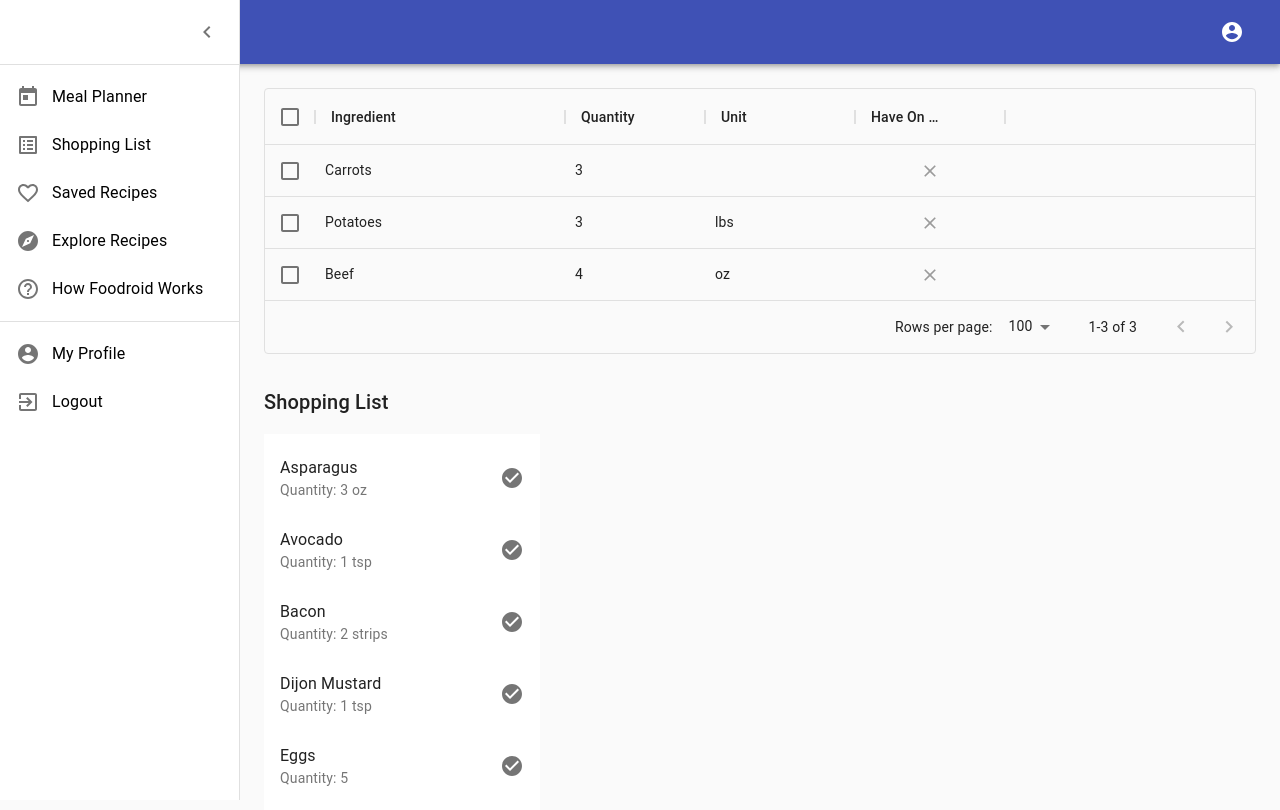
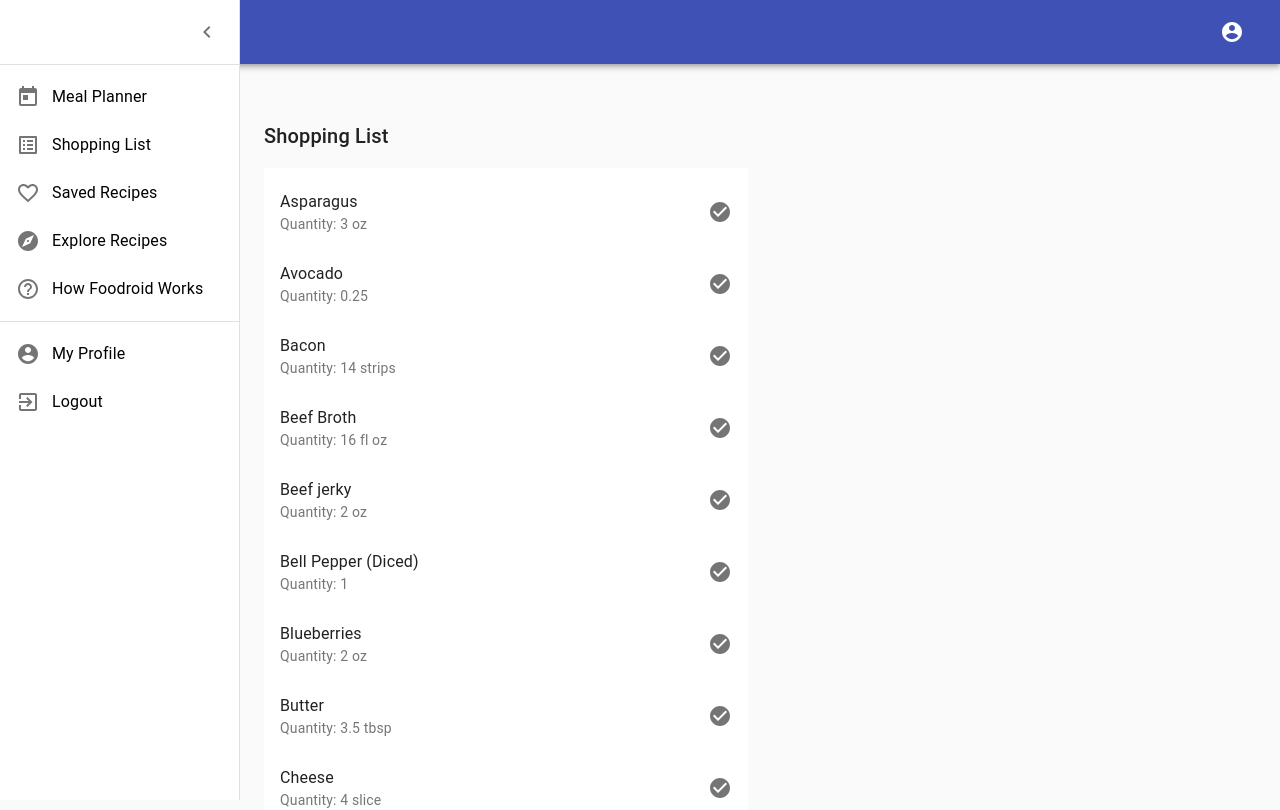
Before and after one commit to gage117/meal-planner, a React (Create React App) app in the folder client/: page /shopping-list in a window 1280 px wide. Shown: the top 810 px of the page. Built offline with nearby package versions, Linux system fonts and the light colour scheme.

Commit message:
Implemented mock data

```diff
--- a/client/src/pages/ShoppingList/index.js
+++ b/client/src/pages/ShoppingList/index.js
@@ -8,14 +8,23 @@ import {
     ListItemText,
     ListItemSecondaryAction,
     IconButton,
+    Box,
 } from '@material-ui/core';
 import { DataGrid } from '@material-ui/data-grid';
+import clsx from 'clsx';
 import { CheckCircle as CheckCircleIcon } from '@material-ui/icons';
+
+// !!!
+import {template} from './Foodroid_Template';
 
 const useStyles = makeStyles((theme) => ({
     root: {
-      flexGrow: 1,
-      maxWidth: 300,
+      '& .onHand.true' : {
+          color: 'green'
+      },
+      '& .onHand.false' : {
+          color: 'red'
+      },
     },
     demo: {
       backgroundColor: theme.palette.background.paper,
@@ -24,171 +33,6 @@ const useStyles = makeStyles((theme) => ({
       margin: theme.spacing(4, 0, 2),
     },
   }));
-
-const mockPopulatedMealPlan = {
-    breakfasts: [
-        {
-        name: "Keto Egg Muffins",
-        instructions: [
-            "Write out step 1",
-            "Write out step 2",
-            "Write out step 3"
-        ],
-        mealOfTheDay: "Breakfast",
-        ingredients: [
-            {
-            name: "Sweet Potato",
-            quantity: 1,
-            unit: "",
-            },
-            {
-            name: "Grated Cheddar",
-            quantity: .25,
-            unit: "cup",
-            },
-            {
-            name: "Bacon",
-            quantity: 2,
-            unit: "strips",
-            },
-            {
-            name: "Eggs",
-            quantity: 1,
-            unit: "",
-            },
-            {
-            name: "Heavy Whipping Cream",
-            quantity: 1,
-            unit: "tbsp",
-            }
-        ],
-        tags: [
-            "egg",
-            "muffins",
-            "healthy",
-            "low-calorie",
-            "low-carb",
-            "low-fat",
-        ],
-        user: { _id: "" },
-        }
-    ],
-    lunches: [
-        {
-        name: "Tuna Lunch Salad",
-        instructions: [
-            "Write out step 1",
-            "Write out step 2",
-            "Write out step 3"
-        ],
-        mealOfTheDay: "Lunch",
-        ingredients: [
-            {
-            name: "Tuna (in brine)",
-            quantity: 1,
-            unit: "can",
-            },
-            {
-            name: "Olive Oil",
-            quantity: 1,
-            unit: "tsp",
-            },
-            {
-            name: "Spinach",
-            quantity: 1,
-            unit: "cup",
-            },
-            {
-            name: "Feta Cheese chunks",
-            quantity: .25,
-            unit: "cup",
-            },
-            {
-            name: "Dijon Mustard",
-            quantity: 1,
-            unit: "tsp",
-            },
-            {
-            name: "Avocado",
-            quantity: 1,
-            unit: "tsp",
-            }
-        ],
-        tags: [
-            "tuna",
-            "salad",
-            "healthy",
-            "low-calorie",
-            "low-carb",
-            "low-fat",
-        ],
-        user: { _id: "" },
-        }
-    ],
-    dinners: [
-        {
-        name: "Baked Salmon",
-        instructions: [
-            "Write out step 1",
-            "Write out step 2",
-            "Write out step 3"
-        ],
-        mealOfTheDay: "Dinner",
-        ingredients: [
-            {
-            name: "Salmon",
-            quantity: 4,
-            unit: "oz",
-            },
-            {
-            name: "Asparagus",
-            quantity: 3,
-            unit: "oz",
-            },
-            {
-            name: "Parmesan Cheese",
-            quantity: .25,
-            unit: "cup",
-            }
-        ],
-        tags: [
-            "salmon",
-            "asparagus",
-            "healthy",
-            "low-calorie",
-            "low-carb",
-            "low-fat",
-        ],
-        user: { _id: "" },
-        }
-    ],
-    snacks: [
-        {
-        name: "Hard Boiled Eggs",
-        instructions: [
-            "Write out step 1",
-            "Write out step 2",
-            "Write out step 3"
-        ],
-        mealOfTheDay: "Snack",
-        ingredients: [
-            {
-            name: "Eggs",
-            quantity: 4,
-            unit: "",
-            }
-        ],
-        tags: [
-            "eggs",
-            "healthy",
-            "low-calorie",
-            "low-carb",
-            "low-fat",
-        ],
-        user: { _id: "" },
-        }
-    ]
-}
 
 const rows = [
     { id:1, ingredient: 'Carrots', quantity: 3, unit: "" },
@@ -200,47 +44,56 @@ const rows = [
     { field: 'id', headerName: 'ID', hide: true },
     { field: 'ingredient', headerName: 'Ingredient', width: 250 },
     { field: 'quantity', headerName: 'Quantity', width: 140 },
-    { field: 'unit', headerName: 'Unit', width: 150 },
-    { field: 'haveOnHand', headerName: 'Have On Hand', type: 'boolean', isEditable: true, width: 150 },
+    { field: 'unit', headerName: 'Unit', width: 130 },
+    { field: 'haveOnHand', headerName: 'Have On Hand', type: 'boolean', editable: true, width: 150,
+        cellClassName: (params) => {
+            clsx('onHand', {
+                false: !params.value,
+                true: !!params.value,
+            })
+        },
+    },
   ];
 
 function reduceIngredients(mealPlan) {
     const ingredientTotals = {};
-    // Go over each meal of the day
-    Object.values(mealPlan).map(mealArray => {
-        console.log(mealArray);
+    let idIncrementer = 0;
+    // Go over each meal of the day\
+    Object.values(mealPlan.meals).map(mealArray => {
         // Go over each meal in that array
+        console.log("MealArray: ", mealArray);
         mealArray.map(meal => {
-            console.log(meal);
+            console.log("Meal: ", meal);
             // Go over each ingredient in that meal
-            meal.ingredients.forEach(ingredient => {
+            meal.ingredients.map((ingredient) => {
                 // TODO: Implement unit conversion
                 if (ingredientTotals[ingredient.name] && ingredientTotals[ingredient.name].unit === ingredient.unit ) {
                     ingredientTotals[ingredient.name].quantity += ingredient.quantity;
                 } else {
                     ingredientTotals[ingredient.name] = {
-                        name: ingredient.name,
+                        id: idIncrementer,
+                        ingredient: ingredient.name,
                         quantity: ingredient.quantity,
                         unit: ingredient.unit,
                     };
+                    idIncrementer++;
                 }
             })
         })
     })
-    return Object.values(ingredientTotals).sort((a, b) => a.name.localeCompare(b.name));
+    return Object.values(ingredientTotals).sort((a, b) => a.ingredient.localeCompare(b.ingredient));
 }
 
 export default function ShoppingList() {
     const classes = useStyles();
 
-    mockPopulatedMealPlan.ingredientTotals = reduceIngredients(mockPopulatedMealPlan);
-    console.log(mockPopulatedMealPlan.ingredientTotals);
+    template.ingredientTotals = reduceIngredients(template);
 
     return (
         <MealPlannerContext.Consumer>
             {({mealPlan}) => (
-                <>
-                <DataGrid rows={rows} columns={columns} autoHeight checkboxSelection/>
+                <Box className={classes.root}>
+                {/* <DataGrid rows={template.ingredientTotals} columns={columns} autoHeight checkboxSelection/> */}
                 <Grid container spacing={3}>
                     <Grid item xs={12} md={6} className={classes.root}>
                         <Typography variant="h6" className={classes.title}>
@@ -248,9 +101,9 @@ export default function ShoppingList() {
                         </Typography>
                         <div className={classes.demo}>
                             <List>
-                            {mockPopulatedMealPlan.ingredientTotals.map((ingredient, index) => (
+                            {template.ingredientTotals.map((ingredient, index) => (
                                 <ListItem key={index}>
-                                    <ListItemText primary={ingredient.name} secondary={`Quantity: ${ingredient.quantity} ${ingredient.unit}`}/>
+                                    <ListItemText primary={ingredient.ingredient} secondary={`Quantity: ${ingredient.quantity} ${ingredient.unit}`}/>
                                     <ListItemSecondaryAction>
                                         <IconButton edge="end" aria-label="delete">
                                         <CheckCircleIcon />
@@ -262,7 +115,7 @@ export default function ShoppingList() {
                         </div>
                     </Grid>
                 </Grid>
-                </>
+                </Box>
             )}
         </MealPlannerContext.Consumer>
     )
```
